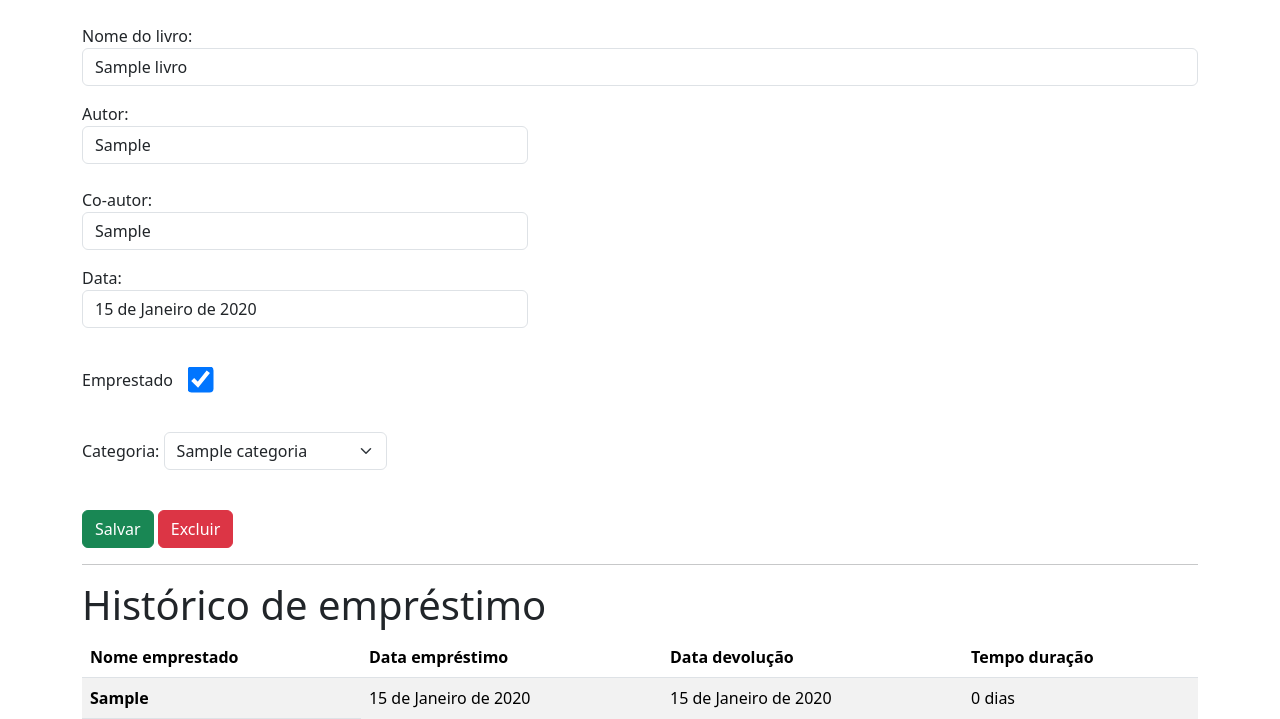
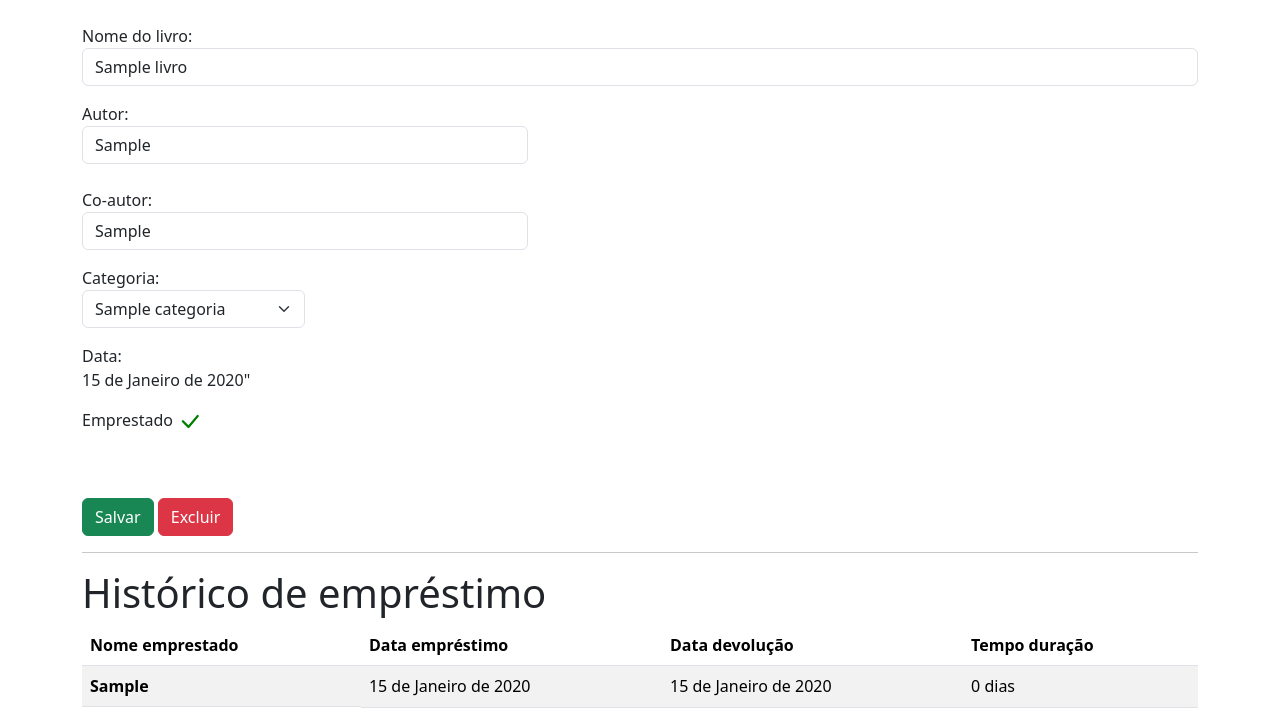
Before and after one commit to lfstos/biblioteca, a Django app: page /livro/ver_livro/1 in a window 1280 px wide. Shown: the part 56-775 px from the top of the page. Run offline with Django 4.2, Linux system fonts and the light colour scheme; a user stored in the database is signed in; tables that the repository leaves empty hold one stand-in row (values such as "Sample post").

Commit message:
Criado form para alteração de livros

```diff
--- a/livro/templates/ver_livro.html
+++ b/livro/templates/ver_livro.html
@@ -21,38 +21,25 @@
         </div>
         </div>
     </div>
-
     <div class='container'>
         <br>
-        <form action="#" method="POST">
+        <form action="{% url 'alterar_livro' %}" method="POST">
             {% csrf_token %}
             <p>
                 <label>Nome do livro:</label>
-                <input class="form-control" type="text" value="{{ livro.nome }}">
+                <input class="form-control" type="text" value="{{ livro.nome }}" name="nome">
             </p>
             <p>
                 <label>Autor:</label>
-                <input style="width: 40%" class="form-control" type="text" value="{{ livro.autor }}">
+                <input style="width: 40%" class="form-control" type="text" value="{{ livro.autor }}" name="autor">
                 <br>
                 <label>Co-autor:</label>
-                <input style="width: 40%" class="form-control" type="text" {% if livro.co_autor == none %} value="" {% else %} value="{{ livro.co_autor }}" {% endif %}>
+                <input style="width: 40%" class="form-control" type="text" name="co_autor" {% if livro.co_autor == none %} value="" {% else %} value="{{ livro.co_autor }}" {% endif %}>
             </p>
             <p>
-                <label>Data:</label>
-                <input style="width: 40%" class="form-control" type="text" value="{{ livro.data_cadastro }}">
-            <br>
-            <p>
-                <label>Emprestado &nbsp; &nbsp;</label>
-                {% if livro.emprestado %}
-                    <input style="transform : scale(2.0);" type="checkbox" checked name="emprestado">
-                {% else %}
-                    <input style="transform : scale(2.0);" type="checkbox" name="emprestado">
-                {% endif %}
-            </p>
-            <br>
-            <p>
                 <label style="display: inline;">Categoria:</label>
-                <select style="width: 20%; display: inline;" class="form-select" name="categoria">
+                <br>
+                <select style="width: 20%; display: inline;" class="form-select" name="categoria_id">
                     {% for  categoria  in categorias %}
                         {% if livro.categoria == categoria %}
                             <option value="{{ categoria.id }}" selected>{{ categoria }}</option>
@@ -62,7 +49,31 @@
                     {% endfor %}
                 </select>
             </p>
+            <p>
+                <label>Data:</label>
+                <br>
+                {{ livro.data_cadastro }}"
+            </p>
+            <p>
+                <label>Emprestado</label>
+                {% if livro.emprestado %}
+                    <svg style="color: green; display: inline;" xmlns="http://www.w3.org/2000/svg" width="25" height="25" fill="currentColor" class="bi bi-check-lg" viewBox="0 0 16 16">
+                        <path d="M12.736 3.97a.733.733 0 0 1 1.047 0c.286.289.29.756.01 1.05L7.88 12.01a.733.733 0 0 1-1.065.02L3.217 8.384a.757.757 0 0 1 0-1.06.733.733 0 0 1 1.047 0l3.052 3.093 5.4-6.425a.247.247 0 0 1 .02-.022Z"/>
+                    </svg>
+                {% else %}
+                    <svg style="display: inline; color: red;" xmlns="http://www.w3.org/2000/svg" width="25" height="25" fill="currentColor" class="bi bi-x-lg" viewBox="0 0 16 16">
+                        <path d="M2.146 2.854a.5.5 0 1 1 .708-.708L8 7.293l5.146-5.147a.5.5 0 0 1 .708.708L8.707 8l5.147 5.146a.5.5 0 0 1-.708.708L8 8.707l-5.146 5.147a.5.5 0 0 1-.708-.708L7.293 8 2.146 2.854Z"/>
+                    </svg>
+                {% endif %}
+            </p>
             <br>
+            <br>
+
+
+            <input type="hidden" value="{{ livro.id }}" id="livro_id" name="livro_id">
+            <input type="hidden" value="{{request.user.id}}" id="usuario_id" name="usuario_id">
+
+
             <input class="form btn btn-success" type="submit" value="Salvar">
             <button type="button" class="btn btn-danger" data-bs-toggle="modal" data-bs-target="#excluirLivro">Excluir</button>
         </form>
@@ -101,12 +112,9 @@
                             <td></td>
                         {% endif %}
                         </td>
-
-
-
                     </tr>
                 {% endfor %}
             </tbody>
         </table>
     </div>
-{% endblock  %}
+{% endblock %}
```
